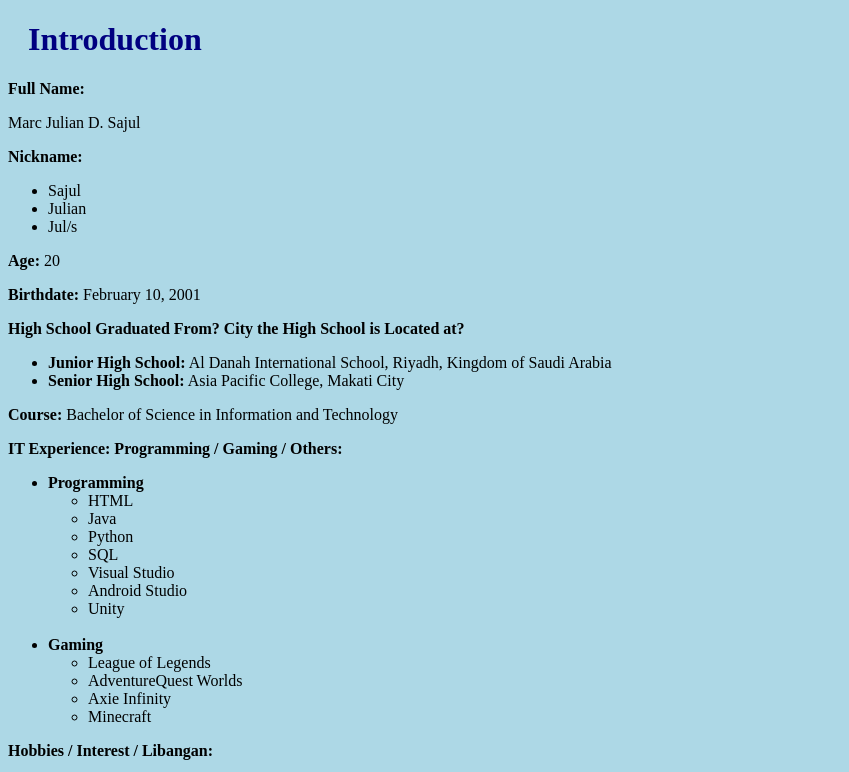
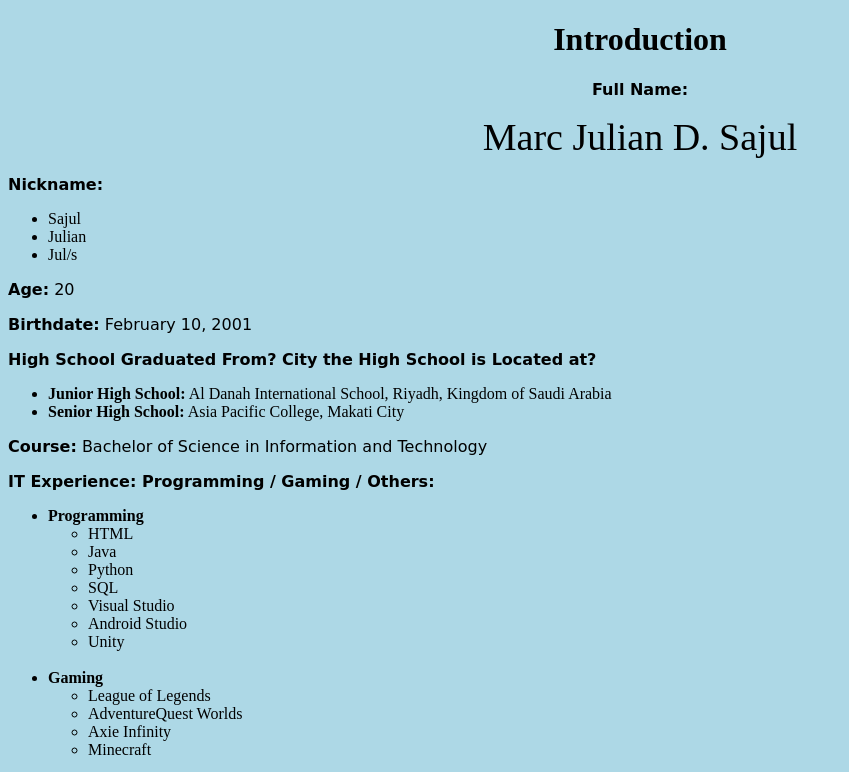
Before and after one commit to juliansajul/juliansajul.github.io, a plain HTML site: page index.html in a window 1280 px wide. Shown: the top 772 px of the page, without its empty margins (0-849 px from the left). Drawn offline with Linux system fonts and the light colour scheme.

Commit message:
Update mystyle.css
Update mystyle.css 2

```diff
--- a/mystyle.css
+++ b/mystyle.css
@@ -1,8 +1,15 @@
 body {
-  background-color: lightblue;
+	background-color: lightblue;
 }
 
-h1 {
-  color: navy;
-  margin-left: 20px;
+.center {
+	text-align: center;
 }
+
+p {
+	font-family: cursive;
+}
+
+.myname {
+	font-size: 38px
+}
```
